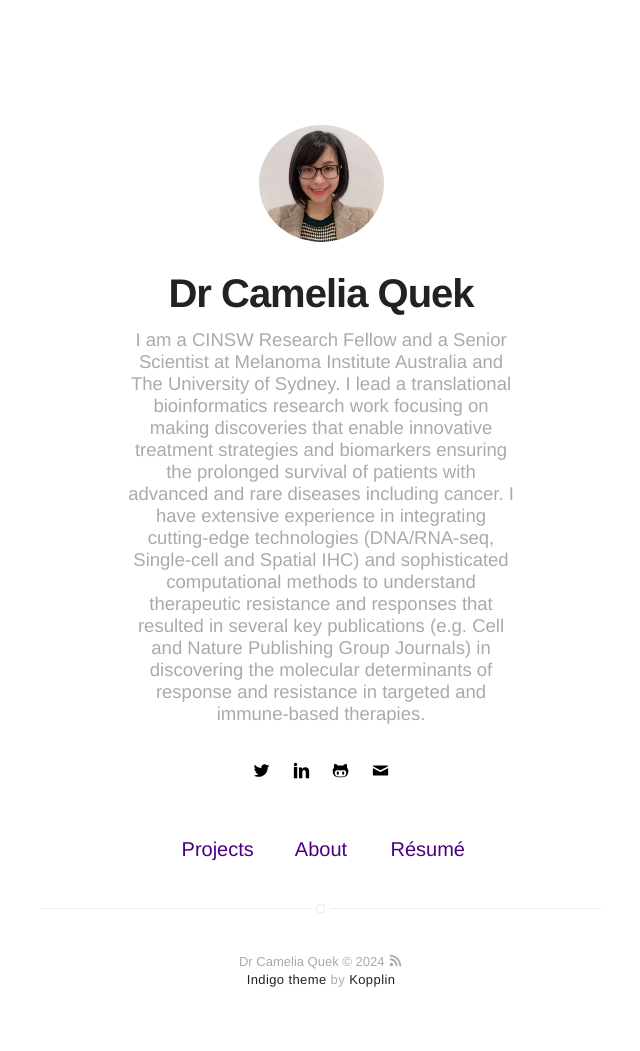
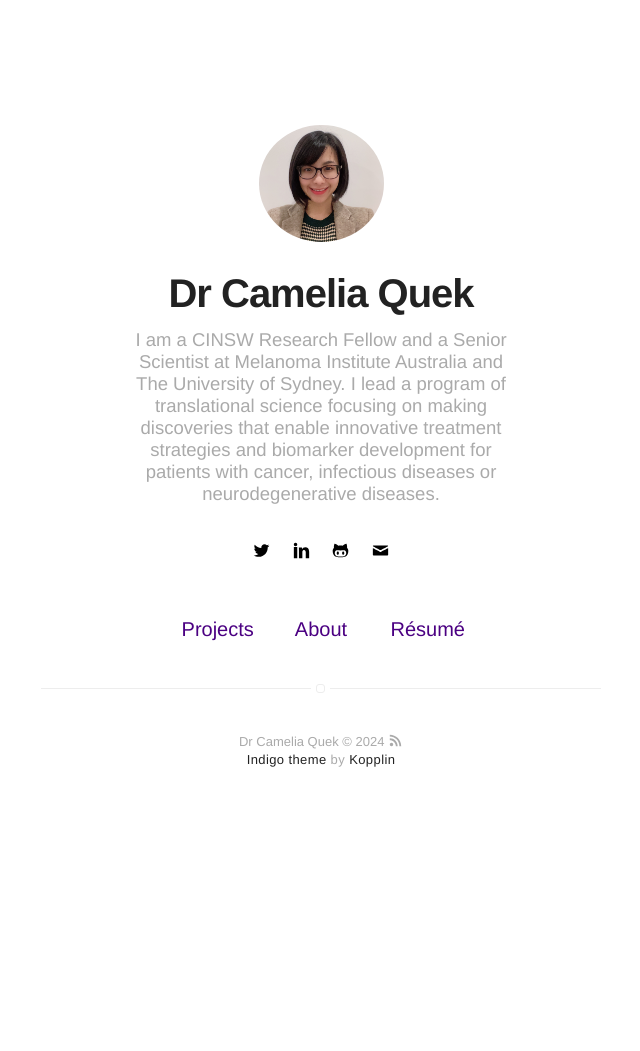
Before and after one commit to cameliaquek/cameliaquek.github.io, a Jekyll site: the page built from index.html, in a window 1280 px wide. Shown: the whole page, without its empty margins (319-959 px from the left). Built offline with Jekyll 4.4.1, drawn with Linux system fonts in a browser that asks for light colours; after the commit the page ends 900 px from its top, so only the background shows below that.

Commit message:
Update _config.yml

```diff
--- a/_config.yml
+++ b/_config.yml
@@ -1,6 +1,6 @@
 # main text of home
 name: Dr Camelia Quek
-bio: I am a CINSW Research Fellow and a Senior Scientist at Melanoma Institute Australia and The University of Sydney. I lead a translational bioinformatics research work focusing on making discoveries that enable innovative treatment strategies and biomarkers ensuring the prolonged survival of patients with advanced and rare diseases including cancer. I have extensive experience in integrating cutting-edge technologies (DNA/RNA-seq, Single-cell and Spatial IHC) and sophisticated computational methods to understand therapeutic resistance and responses that resulted in several key publications (e.g. Cell and Nature Publishing Group Journals) in discovering the molecular determinants of response and resistance in targeted and immune-based therapies.
+bio: I am a CINSW Research Fellow and a Senior Scientist at Melanoma Institute Australia and The University of Sydney. I lead a program of translational science focusing on making discoveries that enable innovative treatment strategies and biomarker development for patients with cancer, infectious diseases or neurodegenerative diseases.
 
 # twitter summary info
 description: A blog about technology and stuff related
```
